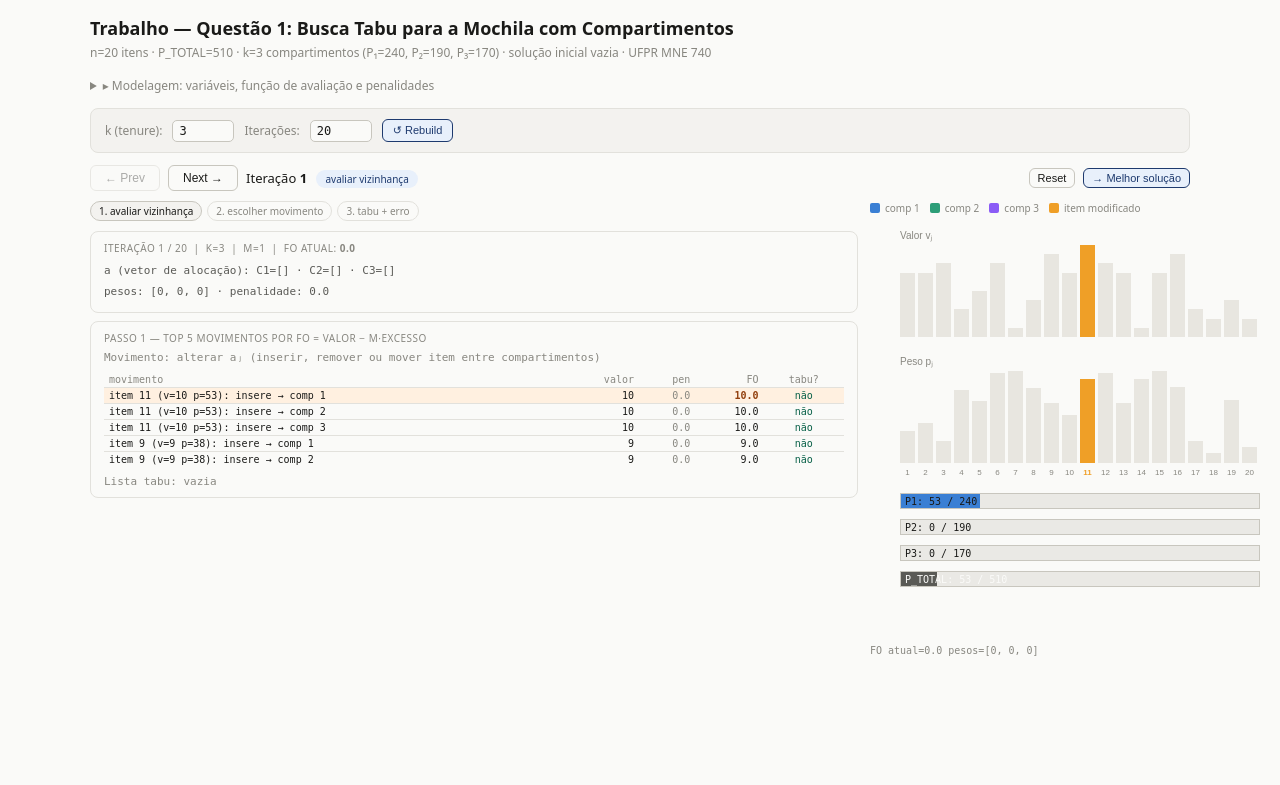
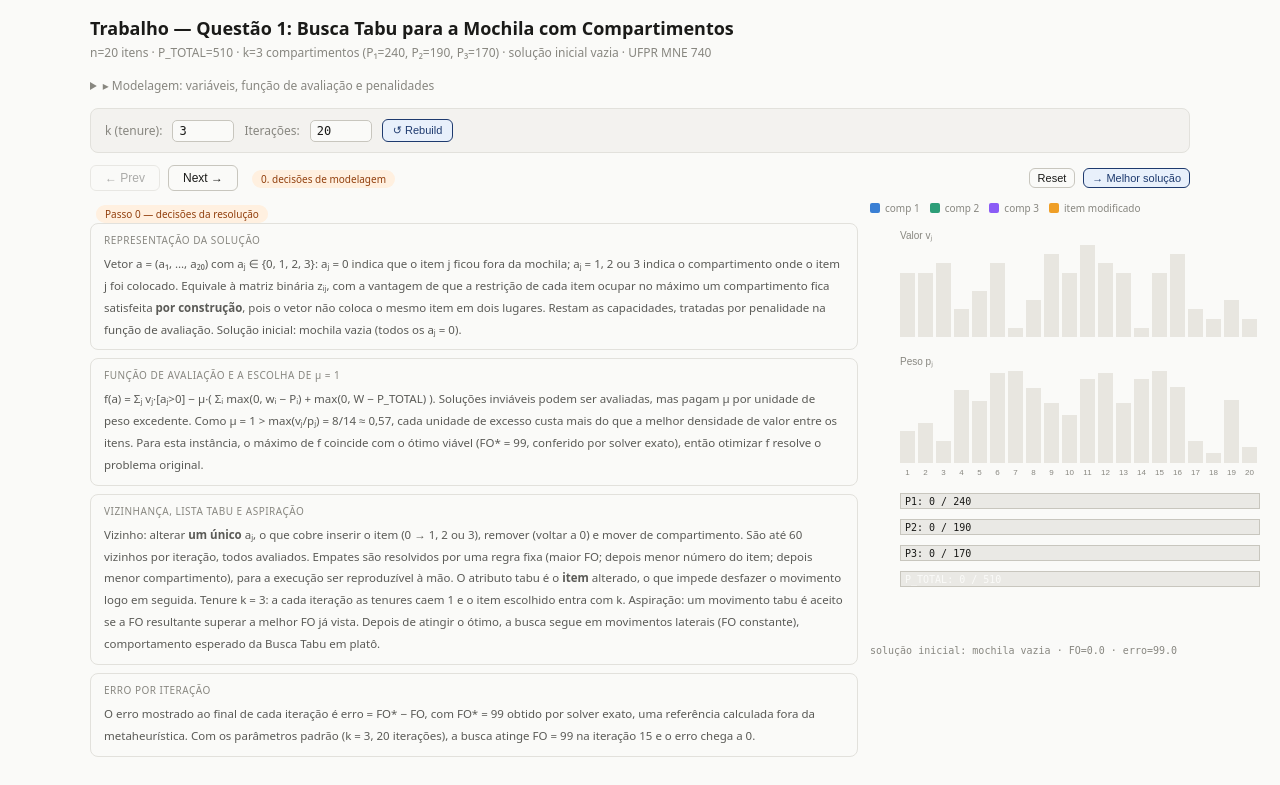
Before and after one commit to MateusBalotin/metaheuristicas, a Flask app: page /trabalho-mochila in a window 1280 px wide. Shown: the part 37-822 px from the top of the page. Before the commit the page ends 693 px from the top, so only its background shows below. Run offline with Flask 3, Linux system fonts and the light colour scheme.

Commit message:
Trabalho final

```diff
--- a/static/js/trabalho-mochila-ui.js
+++ b/static/js/trabalho-mochila-ui.js
@@ -130,7 +130,7 @@ function tm_buildPanel(step, phase, cfg) {
     '</div></div>';
 
   if (phase === 0) {
-    html += '<div class="card"><div class="ct">Passo 1 — Top 5 movimentos por FO = valor − μ·excesso</div>';
+    html += '<div class="card"><div class="ct">Passo 1 — Top 5 movimentos por FO = valor − <span style="text-transform:none">μ</span>·excesso</div>';
     html += '<div style="font-family:monospace;font-size:11px;color:var(--text3);margin-bottom:8px">' +
       'Movimento: alterar aⱼ (inserir, remover ou mover item entre compartimentos)</div>';
     html += '<table style="width:100%;border-collapse:collapse;font-family:monospace;font-size:10px">';
@@ -290,3 +290,49 @@ function tm_buildSummaryPanel(exData) {
   html += '</tbody></table></div>';
   return html;
 }
+
+function tm_buildIntroPanel(cfg) {
+  var S = 'font-size:11.5px;line-height:1.9;color:var(--text2)';
+  var html = '<span class="badge b3">Passo 0 — decisões da resolução</span>';
+
+  html += '<div class="card"><div class="ct">Representação da solução</div>' +
+    '<div style="' + S + '">' +
+    'Vetor a = (a₁, …, a₂₀) com aⱼ ∈ {0, 1, 2, 3}: aⱼ = 0 indica que o item j ficou fora da mochila; ' +
+    'aⱼ = 1, 2 ou 3 indica o compartimento onde o item j foi colocado. ' +
+    'Equivale à matriz binária zᵢⱼ, com a vantagem de que a restrição de cada item ocupar no máximo ' +
+    'um compartimento fica satisfeita <strong>por construção</strong>, pois o vetor não coloca o mesmo ' +
+    'item em dois lugares. Restam as capacidades, tratadas por penalidade na função de avaliação. ' +
+    'Solução inicial: mochila vazia (todos os aⱼ = 0).' +
+    '</div></div>';
+
+  html += '<div class="card"><div class="ct">Função de avaliação e a escolha de <span style="text-transform:none">μ</span> = 1</div>' +
+    '<div style="' + S + '">' +
+    'f(a) = Σⱼ vⱼ·[aⱼ&gt;0] − μ·( Σᵢ max(0, wᵢ − Pᵢ) + max(0, W − P_TOTAL) ). ' +
+    'Soluções inviáveis podem ser avaliadas, mas pagam μ por unidade de peso excedente. ' +
+    'Como μ = 1 &gt; max(vⱼ/pⱼ) = 8/14 ≈ 0,57, cada unidade de excesso custa mais do que a melhor ' +
+    'densidade de valor entre os itens. Para esta instância, o máximo de f coincide com o ótimo viável ' +
+    '(FO* = 99, conferido por solver exato), então otimizar f resolve o problema original.' +
+    '</div></div>';
+
+  html += '<div class="card"><div class="ct">Vizinhança, lista tabu e aspiração</div>' +
+    '<div style="' + S + '">' +
+    'Vizinho: alterar <strong>um único</strong> aⱼ, o que cobre inserir o item (0 → 1, 2 ou 3), ' +
+    'remover (voltar a 0) e mover de compartimento. São até 60 vizinhos por iteração, todos avaliados. ' +
+    'Empates são resolvidos por uma regra fixa (maior FO; depois menor número do item; depois menor compartimento), ' +
+    'para a execução ser reproduzível à mão. ' +
+    'O atributo tabu é o <strong>item</strong> alterado, o que impede desfazer o movimento logo em seguida. ' +
+    'Tenure k = ' + cfg.k + ': a cada iteração as tenures caem 1 e o item escolhido entra com k. ' +
+    'Aspiração: um movimento tabu é aceito se a FO resultante superar a melhor FO já vista. ' +
+    'Depois de atingir o ótimo, a busca segue em movimentos laterais (FO constante), ' +
+    'comportamento esperado da Busca Tabu em platô.' +
+    '</div></div>';
+
+  html += '<div class="card"><div class="ct">Erro por iteração</div>' +
+    '<div style="' + S + '">' +
+    'O erro mostrado ao final de cada iteração é erro = FO* − FO, com FO* = ' + cfg.fo_ref.toFixed(0) +
+    ' obtido por solver exato, uma referência calculada fora da metaheurística. ' +
+    'Com os parâmetros padrão (k = 3, 20 iterações), a busca atinge FO = 99 na iteração 15 e o erro chega a 0.' +
+    '</div></div>';
+
+  return html;
+}
--- a/templates/trabalho_mochila.html
+++ b/templates/trabalho_mochila.html
@@ -26,15 +26,15 @@
   <summary style="cursor:pointer;font-size:12px;color:var(--text3);user-select:none">▸ Modelagem: variáveis, função de avaliação e penalidades</summary>
   <div style="font-size:11px;color:var(--text3);line-height:1.9;padding:10px 14px;background:var(--bg2);border-radius:8px;border:0.5px solid var(--border3);margin-top:8px;font-family:monospace">
     <strong style="color:var(--text2)">Variáveis:</strong> vetor a = (a₁, ..., a₂₀), com aⱼ ∈ {0, 1, 2, 3}<br>
-    &nbsp;&nbsp;aⱼ = 0 → item j fora da mochila · aⱼ = i → item j no compartimento i<br>
+    &nbsp;&nbsp;aⱼ = 0 → item j fora da mochila · aⱼ = 1, 2 ou 3 → item j no compartimento correspondente<br>
     &nbsp;&nbsp;(equivale à matriz binária z: z<sub>ij</sub> = 1 ⇔ aⱼ = i; a codificação por vetor garante Σᵢ z<sub>ij</sub> ≤ 1)<br><br>
     <strong style="color:var(--text2)">Função de avaliação (com penalidades):</strong><br>
     &nbsp;&nbsp;f(a) = Σⱼ vⱼ·[aⱼ&gt;0] − μ·( Σᵢ max(0, wᵢ − Pᵢ) + max(0, W − P_TOTAL) )<br>
-    &nbsp;&nbsp;wᵢ = peso do compartimento i · W = Σᵢ wᵢ · μ = 1 &gt; max(vⱼ/pⱼ) = 8/14, logo violar capacidade nunca compensa<br><br>
+    &nbsp;&nbsp;wᵢ = peso do compartimento i · W = Σᵢ wᵢ · μ = 1 &gt; max(vⱼ/pⱼ) = 8/14: cada unidade de excesso custa mais do que a melhor densidade de valor dos itens, e o máximo de f coincide com o ótimo viável (FO*=99, verificado por solver exato)<br><br>
     <strong style="color:var(--text2)">Busca Tabu:</strong><br>
     &nbsp;&nbsp;1. S₁ = solução vazia<br>
     &nbsp;&nbsp;2. Vizinhança: alterar aⱼ de um item (inserir, remover ou mover entre compartimentos)<br>
-    &nbsp;&nbsp;3. Escolher movimento de maior f não-tabu, OU tabu com f &gt; f(S*) (aspiração)<br>
+    &nbsp;&nbsp;3. Escolher movimento de maior f não-tabu, ou tabu com f &gt; f(S*) (aspiração)<br>
     &nbsp;&nbsp;4. Atributo tabu: item j alterado, tenure k=3 · decrementar os demais a cada iteração<br>
     &nbsp;&nbsp;5. Erro ao final de cada iteração: erro = FO* − FO, com FO* = 99 (ótimo validado por solver exato)
   </div>
@@ -83,15 +83,21 @@
 <script>
 var exData, TOTAL, cur = 0, renderer;
 var PHASES = 3;
-function totalSteps(d) { return d.steps.length * PHASES + 1; }
-function si() { return Math.floor(cur / PHASES); }
-function ph() { return cur % PHASES; }
+function totalSteps(d) { return d.steps.length * PHASES + 2; }
+function si() { return Math.floor((cur - 1) / PHASES); }
+function ph() { return (cur - 1) % PHASES; }
 
 function render() {
   document.getElementById('bprev').disabled = cur === 0;
   document.getElementById('bnext').disabled = cur === TOTAL - 1;
   var isLast = cur === TOTAL - 1;
-  if (isLast) {
+  if (cur === 0) {
+    document.getElementById('slbl').innerHTML = '<span class="badge b3">0. decisões de modelagem</span>';
+    document.getElementById('lp').innerHTML   = tm_buildIntroPanel(exData.config);
+    renderer.draw(exData, {a_after: exData.steps[0].a_before, w_after: exData.steps[0].w_before, item: -1});
+    document.getElementById('cnote').textContent =
+      'solução inicial: mochila vazia · FO=0.0 · erro=' + exData.config.fo_ref.toFixed(1);
+  } else if (isLast) {
     document.getElementById('slbl').innerHTML = '<span class="badge b1">Melhor Solução</span>';
     document.getElementById('lp').innerHTML   = tm_buildSummaryPanel(exData);
     renderer.draw(exData, null);
```
Also changed, not shown: docs/js/trabalho-mochila-ui.js (+47 -1 lines), docs/js/trabalho-tsp-ui.js (+41 -0 lines), docs/trabalho-mochila.html (+13 -7 lines), docs/trabalho-tsp.html (+11 -6 lines), static/js/trabalho-tsp-ui.js (+41 -0 lines), templates/trabalho_tsp.html (+11 -6 lines).
